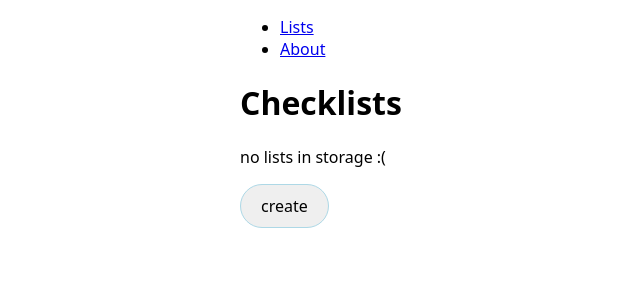
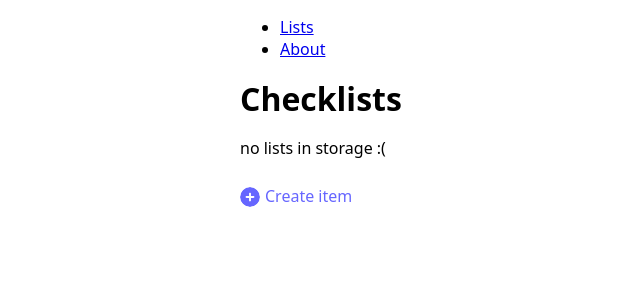
Before and after one commit to francisquinn/checkminder, a React (Vite) app: page / in a window 1280 px wide. Shown: the top 300 px of the page, without its empty margins (160-800 px from the left). Built offline with nearby package versions, Linux system fonts and the light colour scheme.

Commit message:
Icons & styles: Renamed files; Item.jsx refactor

```diff
--- a/src/App.jsx
+++ b/src/App.jsx
@@ -1,6 +1,6 @@
 import { Link, Route, Routes } from "react-router-dom";
 import { About } from "./routes/About";
-import { List } from "./routes/List";
+import { Checklist } from "./routes/Checklist";
 import { Home } from "./routes/Home";
 import { Error } from "./routes/Error";
 import { Checker } from "./routes/Checker";
@@ -17,8 +17,8 @@ export default function App() {
       <Routes>
         <Route path="/" element={<Home />}></Route>
         <Route path="/about" element={<About />}></Route>
-        <Route path="/lists/:list_id" element={<List />}></Route>
-        <Route path="/lists/:list_id/checker" element={<Checker />}></Route>
+        <Route path="/:list_id" element={<Checklist />}></Route>
+        <Route path="/:list_id/checker" element={<Checker />}></Route>
         <Route path="*" element={<Error />}></Route>
       </Routes>
     </>
--- a/src/components/Button.jsx
+++ /dev/null
@@ -1,7 +0,0 @@
-export function Button({ onClick, text, type, className }) {
-    return (
-        <button type={type} className={className} onClick={onClick}>
-            { text }
-        </button>
-    );
-}
--- a/src/components/Item.jsx
+++ b/src/components/Item.jsx
@@ -8,7 +8,7 @@ export function Item({ item, onEdit, onDelete, onCreate }) {
     const [ itemToEdit, setItemToEdit ] = useState(item)
 
     function renderItem() {
-        if (itemToEdit.name.length == 0 && !isCreating) {
+        if (itemToEdit.name.length == 0 && !isCreating && !isEditing) {
             setIsCreating(true);
         }
 
@@ -20,7 +20,7 @@ export function Item({ item, onEdit, onDelete, onCreate }) {
             return <span>{itemToEdit.name}</span>
         }
 
-        return <Link to={`/lists/${itemToEdit.id}`} state={itemToEdit}>{itemToEdit.name}</Link>
+        return <Link to={`/${itemToEdit.id}`} state={itemToEdit}>{itemToEdit.name}</Link>
     }
 
     function handleItemToEdit(e) {
@@ -34,40 +34,30 @@ export function Item({ item, onEdit, onDelete, onCreate }) {
         const actions = () => {
             return (
                 <>
-                    <button type="button" className="item-icon-wrapper item-icon-edit" onClick={editItem}></button>
-                    <button type="button" className="item-icon-wrapper item-icon-trash" onClick={deleteItem}></button>
+                    <button type="button" className="icon icon-item-wrapper icon-edit" onClick={() => setIsEditing(true)}></button>
+                    <button type="button" className="icon icon-item-wrapper icon-trash" onClick={() => {
+                        onDelete(itemToEdit);
+                        card.current.remove();
+                    }}></button>
                 </>
             );
         }
 
         if (isEditing) {
-            return <button type="button" onClick={done}>done</button>
+            return <button type="button" onClick={() => {
+                onEdit(itemToEdit);
+                setIsEditing(false);
+            }}>done</button>
         }
 
         if (isCreating) {
-            return <button type="button" onClick={doneCreate}>create</button>
+            return <button type="button" onClick={() => {
+                onCreate(itemToEdit);
+                setIsCreating(false);
+            }}>create</button>
         }
 
         return actions();
-    }
-
-    function editItem() {
-        setIsEditing(true);
-    }
-
-    function deleteItem() {
-        onDelete(itemToEdit);
-        card.current.remove();
-    }
-
-    function done() {
-        onEdit(itemToEdit);
-        setIsEditing(false);
-    }
-
-    function doneCreate() {
-        onCreate(itemToEdit);
-        setIsCreating(false);
     }
 
     return(
--- a/src/components/Table.jsx
+++ b/src/components/List.jsx
@@ -1,8 +1,7 @@
 import { useEffect, useState } from "react";
-import { Button } from "./Button";
 import { Item } from "./Item";
 
-export function Table({ items, listId, onDelete, onCreate, onEdit }) {
+export function List({ items, listId, onDelete, onCreate, onEdit }) {
     const [ listItems, setListItems ] = useState(items);
 
     useEffect(() => setListItems(items), [items]);
@@ -21,7 +20,7 @@ export function Table({ items, listId, onDelete, onCreate, onEdit }) {
             item['list_id'] = listId;
         }
 
-        setListItems([...listItems, item])
+        setListItems([...listItems, item]);
     }
 
     return (
@@ -41,7 +40,10 @@ export function Table({ items, listId, onDelete, onCreate, onEdit }) {
                     )}
                 </ul>
             )}
-            <Button text="create" type="button" className="btn" onClick={create}></Button>
+            <button type="button" className="btn btn-create" onClick={create}>
+                <span className="icon icon-plus"></span>
+                Create item
+            </button>
         </>
     );
 }
--- a/src/routes/List.jsx
+++ b/src/routes/Checklist.jsx
@@ -1,14 +1,12 @@
 import { Link, useParams } from "react-router-dom";
 import { useEffect, useState } from "react";
-import { Table } from "../components/Table";
-import { Button } from "../components/Button";
+import { List } from "../components/List";
 
-export function List() {
+export function Checklist() {
     const { list_id } = useParams();
     const [ items, setItems ] = useState(JSON.parse(localStorage.getItem('items')) ?? []);
     const [ list, setList ] = useState(JSON.parse(localStorage.getItem('lists')) ?? []);
     const [ listItems, setListItems ] = useState([]);
-    const [ item, setItem ] = useState({});
 
     useEffect(() => {
         const currentItems = items.filter(item => item.list_id == list_id);
@@ -25,33 +23,37 @@ export function List() {
     function removeItem(item) {
         const updatedItems = items.filter(i => i.id != item.id);
         localStorage.setItem('items', JSON.stringify(updatedItems));
-        setItems(updatedItems)
+        setItems(updatedItems);
     }
 
     function editItem(item) {
-        const newLists = items.map(i => {
+        const updatedItems = items.map(i => {
             if (i.id == item.id) {
                 i.name = item.name
             }
             return i;
         });
 
-        localStorage.setItem('items', JSON.stringify(newLists));
+        localStorage.setItem('items', JSON.stringify(updatedItems));
     }
 
     return (
         <>
-            <h1>{ list.name }</h1>
-            <Table
+            <div className="list-header">
+                <h1>{ list.name }</h1>
+                { listItems.length > 0 && (
+                    <Link to="checker" state={listItems}>
+                        <span className="icon icon-play"></span>
+                    </Link>
+                )}
+            </div>
+
+            <List
                 items={listItems}
                 listId={list_id}
                 onDelete={removeItem}
                 onCreate={updateItemStorage}
                 onEdit={editItem}/>
-
-            <button type="button">
-                <Link to="checker" state={listItems}>start</Link>
-            </button>
         </>
     );
 }
--- a/src/routes/Home.jsx
+++ b/src/routes/Home.jsx
@@ -1,5 +1,5 @@
 import { useState } from "react";
-import { Table } from "../components/Table";
+import { List } from "../components/List";
 
 export function Home() {
     const [ lists, setLists ] = useState(JSON.parse(localStorage.getItem('lists')) ?? []);
@@ -22,20 +22,22 @@ export function Home() {
     }
 
     function editList(list) {
-        const newLists = lists.map(l => {
+        const updatedList = lists.map(l => {
             if (l.id == list.id) {
                 l.name = list.name
             }
             return l;
         });
 
-        localStorage.setItem('lists', JSON.stringify(newLists));
+        localStorage.setItem('lists', JSON.stringify(updatedList));
     }
 
     return (
         <>
-            <h1>Checklists</h1>
-            <Table
+            <div className="list-header">
+                <h1>Checklists</h1>
+            </div>
+            <List
                 items={lists}
                 onCreate={updateListStorage}
                 onDelete={removeList}
--- a/src/style.css
+++ b/src/style.css
@@ -1,5 +1,6 @@
 :root {
     --grey: #f4f4f4;
+    --blue: #6666FF;
 }
 
 *, *::before, *::after {
@@ -25,15 +26,28 @@ body {
 
 /* LIST */
 
+h1 {
+    margin: 0;
+}
+
 .list {
     padding: 0;
     list-style-type: none;
 }
 
+.list-header {
+    display: flex;
+    justify-content: space-between;
+    line-height: 45px;
+    height: 45px;
+}
+
 .list article {
     display: flex;
     justify-content: space-between;
+    align-items: center;
     padding: 10px 20px;
+    height: 60px;
     margin-bottom: 10px;
     background-color: var(--grey);
     border-radius: 50px;
@@ -41,6 +55,7 @@ body {
 
 .list-item {
     flex: 1;
+    min-width: 0;
 }
 
 .list-item a {
@@ -50,6 +65,10 @@ body {
     width: 100%;
     height: 100%;
     font-size: 16px;
+    white-space: nowrap;
+    overflow: hidden;
+    text-overflow: ellipsis;
+
 }
 
 /* BUTTONS */
@@ -61,22 +80,49 @@ body {
     font-size: 16px;
 }
 
+.btn-create {
+    background: none;
+    border: none;
+    color: var(--blue);
+    padding: 10px 0;
+}
+
 /* ICONS */
 
-.item-icon-wrapper {
+.icon {
+    display: inline-block;
     background-position: center;
     background-repeat: no-repeat;
     background-size: 20px 20px;
     border-radius: 50%;
+}
+
+.icon-item-wrapper {
     border: 1px solid black;
     height: 40px;
     width: 40px;
 }
 
-.item-icon-edit {
+.icon-edit {
     background-image: url(./icons/pen-solid.svg);
+    margin-right: 5px;
 }
 
-.item-icon-trash {
+.icon-trash {
     background-image: url(./icons/trash-solid.svg);
 }
+
+.icon-play {
+    background-image: url(./icons/play-solid.svg);
+    background-color: var(--blue);
+    width: 45px;
+    height: 45px;
+}
+
+.icon-plus {
+    background-image: url(./icons/circle-plus-solid.svg);
+    vertical-align: bottom;
+    margin-right: 5px;
+    width: 20px;
+    height: 20px;
+}
```
Also changed, not shown: src/components/Form.jsx (deleted, +0 -7 lines), src/icons/circle-plus-solid.svg (added), src/icons/play-solid.svg (added), src/modules/storage.js (deleted).
